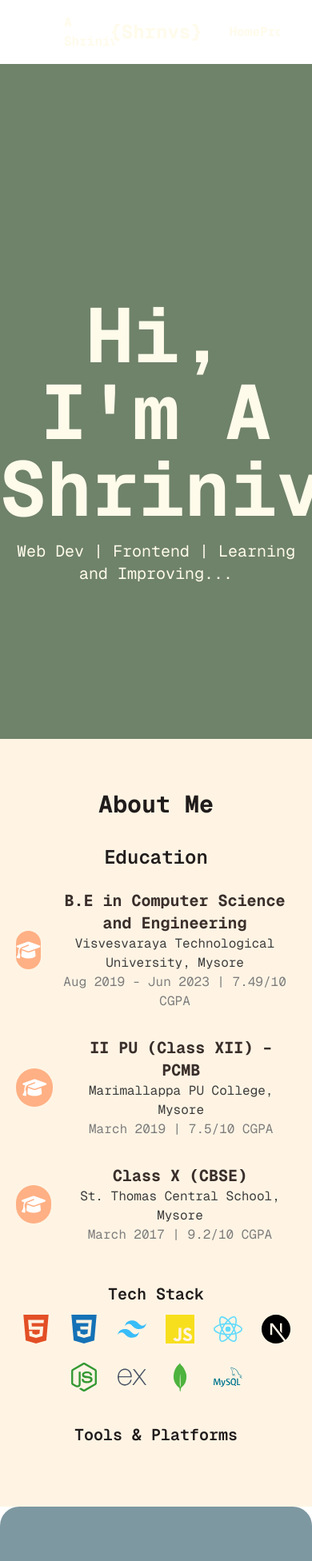
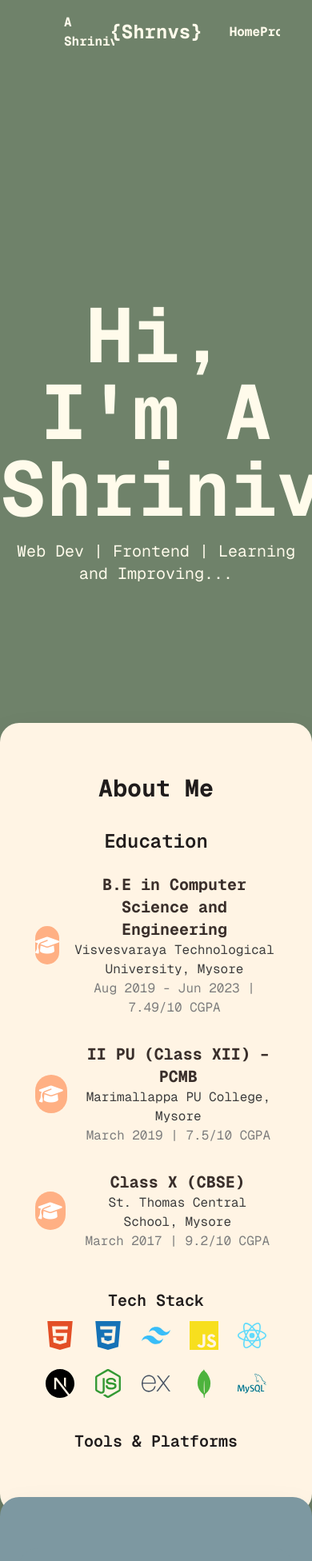
Before and after one commit to AShrinivass/Personal-portfolio-shrinivas, a Next.js app: page / in a window 390 px wide. Shown: the top 1952 px of the page at 80% size. Built offline with nearby package versions, Linux system fonts and the light colour scheme.

Commit message:
Finer adjustments

```diff
--- a/app/components/AboutMe.jsx
+++ b/app/components/AboutMe.jsx
@@ -28,7 +28,7 @@ const techStackIcons = [
 
 function AboutMe() {
   return (
-    <div className="bg-[#fff4e4] text-[#2c2c2c] px-5 py-16">
+    <div className="bg-[#fff4e4] text-[#2c2c2c] px-5">
       <h2 className="text-3xl font-bold mb-8 text-center text-[#201c1c]">
         About Me
       </h2>
--- a/app/components/Contact.jsx
+++ b/app/components/Contact.jsx
@@ -3,7 +3,7 @@ import React from "react";
 
 function Contact() {
   return (
-    <div className="bg-[#201c1c] py-16 px-5 flex flex-col items-center rounded-t-3xl">
+    <div className="px-5 flex flex-col items-center rounded-t-3xl">
       <h2 className="text-3xl font-bold text-[#f2e6d8] mb-8">
         Let's get in touch
       </h2>
--- a/app/components/Nav.jsx
+++ b/app/components/Nav.jsx
@@ -16,12 +16,14 @@ function Nav() {
   return (
     <div
       className={`flex items-center px-10 h-20 sticky top-0 z-50
-      transition-all duration-500 ease-in-out backdrop-blur-lg bg-opacity-30`}
+      transition-all duration-500 ease-in-out backdrop-blur-lg bg-opacity-30 ${
+        isScroll ? "backdrop-blur-md bg-[6F826A#]/60 shadow-md" : "bg-[#6F826A]"
+      }`}
     >
       {/* Left border with grow effect */}
       <div className="flex-1 h-full relative overflow-hidden">
         <div
-          className={`absolute bottom-0 left-0 h-px bg-amber-50
+          className={`absolute bottom-0 left-0 h-px
           transition-all duration-700 ease-in-out
           ${isScroll ? "w-full" : "w-0"}`}
           style={{ transformOrigin: "left center" }}
--- a/app/components/Projects.jsx
+++ b/app/components/Projects.jsx
@@ -9,15 +9,12 @@ import "swiper/css/pagination";
 
 function Projects() {
   return (
-    <div className="bg-[#7d98a1] rounded-t-3xl pt-16 pb-12 px-4 sm:px-10">
+    <div className="bg-[#7d98a1] rounded-t-3xl pt-16 pb-12 px-4 sm:px-10 will-change-transform">
       <div className="text-center mb-12">
         <h1 className="text-[#fff4e4] font-extrabold text-4xl sm:text-5xl tracking-wide">
           BUILT WITH{" "}
           <span className="text-[#ffb084] drop-shadow-sm">PASSION</span>
         </h1>
-        <p className="mt-2 text-[#fef4e7]/80 text-lg">
-          Pure, Honest and Damn Useful Projects 🍺
-        </p>
       </div>
 
       <Swiper
@@ -28,10 +25,10 @@ function Projects() {
         spaceBetween={30}
         loop={true}
         coverflowEffect={{
-          rotate: 25,
+          rotate: 20, // reduced from 25 for smoother rotation
           stretch: 0,
-          depth: 120,
-          modifier: 2.5,
+          depth: 80, // reduced from 120 to lower GPU strain
+          modifier: 1.8, // reduced from 2.5 to ease effect load
           slideShadows: false,
         }}
         pagination={{ clickable: true }}
@@ -41,12 +38,13 @@ function Projects() {
         {projects.map((project) => (
           <SwiperSlide
             key={project.id}
-            style={{ width: "100%", maxWidth: "400px" }} // Ensure it scales properly on smaller screens
-            className="bg-[#fdf6ec] rounded-[20px] p-6 shadow-lg md:w-[400px] sm:w-[320px]"
+            style={{ width: "100%", maxWidth: "400px", height: "70%" }}
+            className="bg-[#fdf6ec] rounded-[20px] p-6 shadow-lg md:w-[400px] sm:w-[320px] transition-all duration-300 will-change-transform [backface-visibility:hidden] [transform-style:preserve-3d]"
           >
             <img
               src="lul.jpg"
               alt={project.title}
+              loading="lazy"
               className="rounded-lg mb-4 w-full h-[200px] object-cover"
             />
             <h2 className="text-[#3a2f2b] text-xl font-bold mb-2">
@@ -61,13 +59,14 @@ function Projects() {
               ))}
             </ul>
             <div className="flex justify-between items-center mt-auto">
-              <div className="flex -space-x-3">
+              <div className="flex -space-x-2">
                 {project.iconLists.map((icon, index) => (
                   <img
                     key={index}
                     src={icon}
+                    loading="lazy"
                     alt=""
-                    className="w-8 h-8 sm:w-9 sm:h-9 rounded-full border-2 border-[#d4c0a1] bg-[#fbf5eb] hover:scale-110 transition-transform"
+                    className="p-1 w-8 h-8 sm:w-9 sm:h-9 rounded-full border border-black/20 bg-[#fbf5eb] hover:scale-110 transition-transform duration-300 ease-out"
                   />
                 ))}
               </div>
--- /dev/null
+++ b/app/components/ScrollSection.jsx
@@ -0,0 +1,18 @@
+"use client";
+import { motion } from "framer-motion";
+
+export default function ScrollSection({ children, bgColor = "bg-white" }) {
+  return (
+    <div className="relative -mt-5 md:-mt-10 z-10">
+      <motion.section
+        initial={{ opacity: 0, y: 60 }}
+        whileInView={{ opacity: 1, y: 0 }}
+        transition={{ duration: 0.8, ease: [0.22, 1, 0.36, 1] }} // smoother cubic-bezier
+        viewport={{ once: true, amount: 0.3 }} // triggers earlier for smoother entry
+        className={`relative z-20 px-6 py-16 ${bgColor} rounded-3xl shadow-2xl mx-auto`}
+      >
+        {children}
+      </motion.section>
+    </div>
+  );
+}
--- a/app/globals.css
+++ b/app/globals.css
@@ -1,12 +1,13 @@
 @import "tailwindcss";
-@import 'swiper/css';
-@import 'swiper/css/effect-coverflow';
-@import 'swiper/css/pagination';
-
+@import "swiper/css";
+@import "swiper/css/effect-coverflow";
+@import "swiper/css/pagination";
 
 body {
   font-family: var(--font-geist-mono), monospace;
-  /* Fall back to monospace if the font isn't loaded */
+}
+body {
+  background-color: #6f826a;
 }
 
 @theme inline {
@@ -47,7 +48,7 @@ body {
   animation: marqueeRTL 25s linear infinite;
 }
 
-  /* hide scrollbar for Chrome, Safari and Opera */
+/* hide scrollbar for Chrome, Safari and Opera */
 .scrollbar-hide::-webkit-scrollbar {
   display: none;
 }
--- a/app/page.js
+++ b/app/page.js
@@ -1,19 +1,24 @@
 import AboutMe from "./components/AboutMe";
-import Card from "./components/Card";
 import Contact from "./components/Contact";
 import Hero from "./components/Hero";
 import Nav from "./components/Nav";
-import Navbar from "./components/Navbar";
 import Projects from "./components/Projects";
+import ScrollSection from "./components/ScrollSection";
 
 export default function page() {
   return (
     <>
       <Nav />
       <Hero />
-      <AboutMe />
-      <Projects />
-      <Contact />
+      <ScrollSection bgColor="bg-[#fff4e4] snap-start">
+        <AboutMe />
+      </ScrollSection>
+      <ScrollSection bgColor="bg-[#7d98a1]">
+        <Projects />
+      </ScrollSection>
+      <ScrollSection bgColor="bg-[#201c1c]">
+        <Contact />
+      </ScrollSection>
     </>
   );
 }
--- a/package.json
+++ b/package.json
@@ -17,13 +17,14 @@
     "@tsparticles/react": "^3.0.0",
     "@tsparticles/slim": "^3.8.1",
     "clsx": "^2.1.1",
-    "framer-motion": "^12.9.2",
+    "framer-motion": "^12.10.0",
     "geist": "^1.3.1",
     "motion": "^12.9.2",
     "next": "15.3.1",
     "react": "^19.0.0",
     "react-dom": "^19.0.0",
     "react-icons": "^5.5.0",
+    "react-intersection-observer": "^9.16.0",
     "swiper": "^11.2.6",
     "tailwind-merge": "^3.2.0"
   },
```
Also changed, not shown: 1 other file (tests, documents, lock files or other folders).
